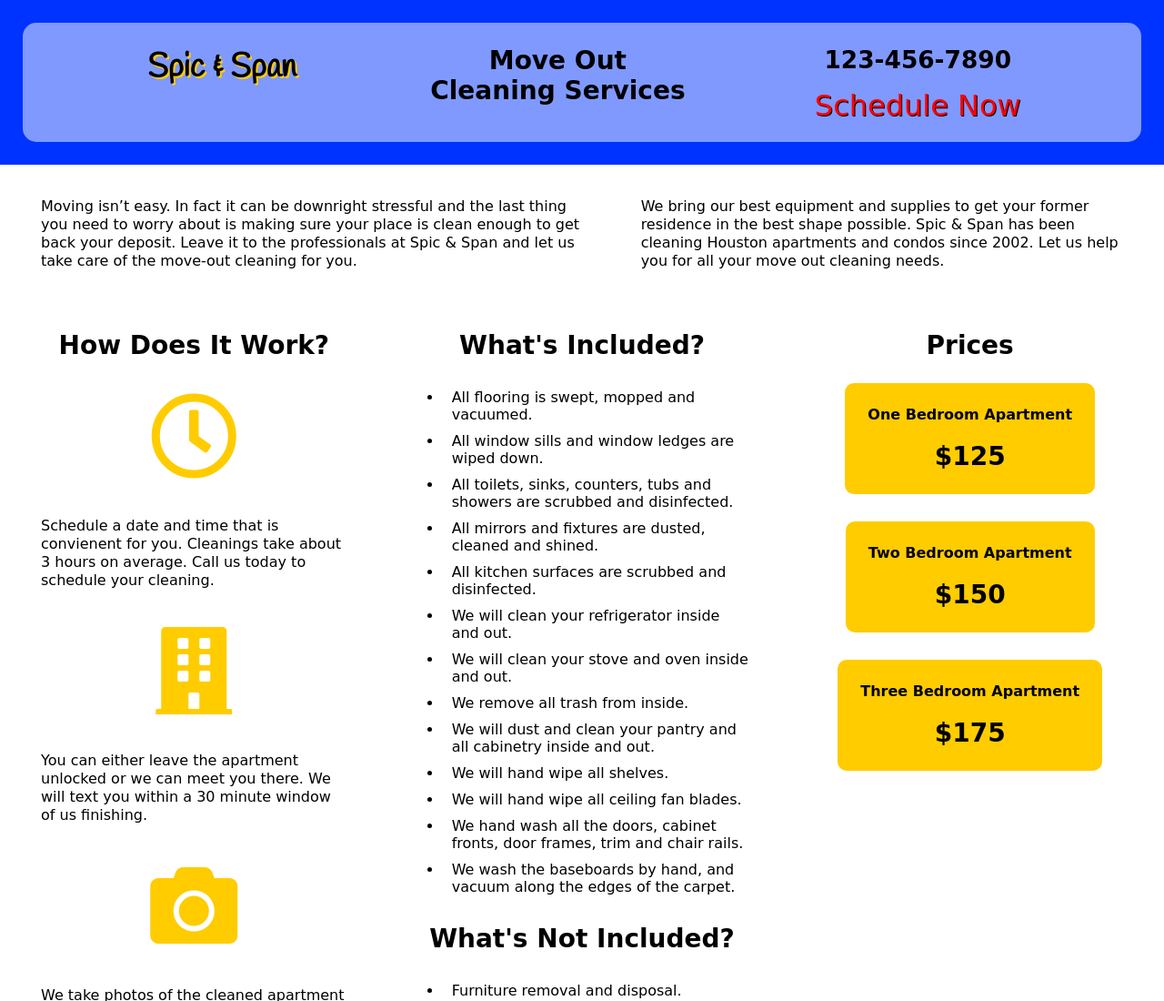
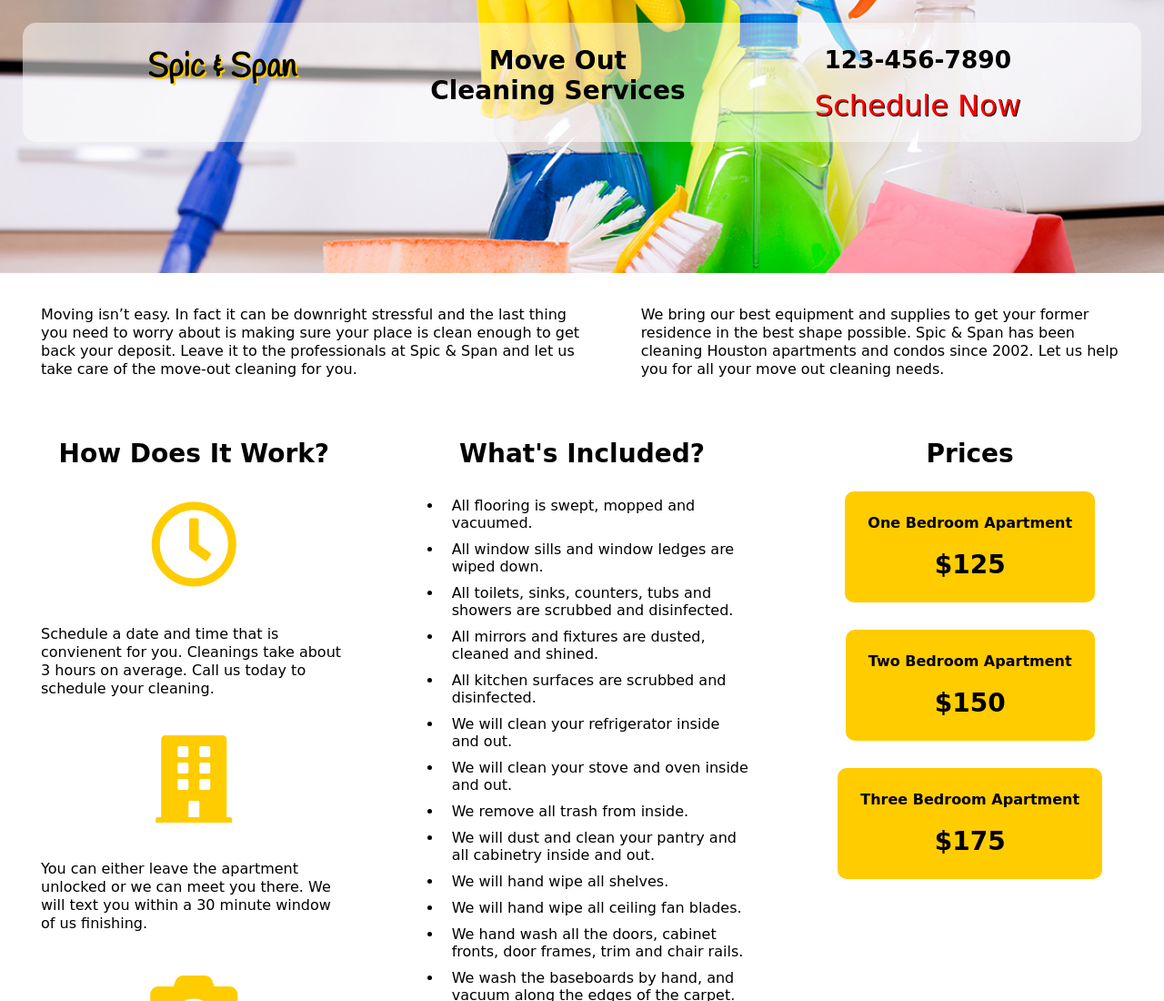
Before and after one commit to melanievillela/spic-span, a plain HTML site: page index.html in a window 1280 px wide. Shown: the top 1100 px of the page at 91% size. Drawn offline with Linux system fonts and the light colour scheme; a web font is replaced by a local one.

Commit message:
Update
Updated images.

```diff
--- a/css/style.css
+++ b/css/style.css
@@ -70,8 +70,12 @@ h1 {
 }
 
 header {
-    background-color: #0033ff;
+    background-image: url("../cleaning.jpg");
+    background-position: center;
+    background-repeat: no-repeat;
+    background-size: cover;
     width: 100%;
+    height: 300px;
     position: sticky;
     top: 0;
 }
```
Also changed, not shown: cleaning.jpg (added).
